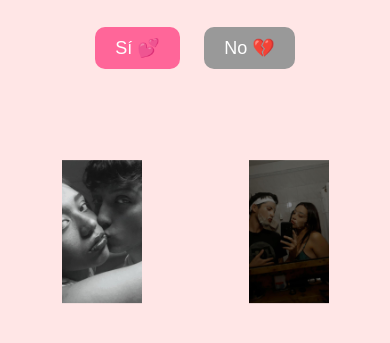
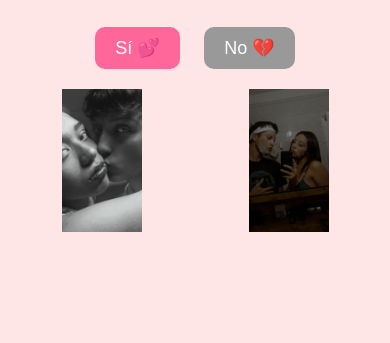
Before and after one commit to GitAgusHub/Carta, a plain HTML site: page index.html in a window 390 px wide. Shown: the part 167-510 px from the top of the page. Drawn offline with Linux system fonts and the light colour scheme.

Commit message:
Update estilo.css

```diff
--- a/estilo.css
+++ b/estilo.css
@@ -1,3 +1,4 @@
+
 body {
             text-align: center;
             font-family: 'Arial', sans-serif;
@@ -55,7 +56,7 @@ body {
         display: flex;
         justify-content: space-between;
         align-items: center;
-         margin-bottom: -50px; /* Ajusta si es necesario */
+         margin-bottom: -30px; /* Ajusta si es necesario */
             }
         /* Ocultar imágenes hasta que aparezca la carta */
         .img-esquina {
@@ -67,23 +68,28 @@ body {
             }
 
             .img-esquina-izq {
-                left: 0;
+                left: 5%;
             }
 
             .img-esquina-der {
-                right: 0;
+                right: 5%;
             }
 
         /* 📱 Ajustes para celulares */
         @media screen and (max-width: 600px) {
+         .imagenes {
+            flex-direction: row; /* Asegura que sigan alineadas horizontalmente */
+            justify-content: space-around; /* Se ajustan mejor en la pantalla */
+        }
+
         .img-esquina {
-            width: 80px; /* Reduce el tamaño en pantallas pequeñas */
-            display: block; /* Asegura que las imágenes se acomoden una debajo de la otra si es necesario */
-            margin: 10px auto; /* Centra las imágenes */
+             width: 80px; /* Reduce el tamaño en pantallas pequeñas */
+            position: static; /* Evita problemas con absolute en móviles */
+            transform: none;
+            margin: 10px;
             }
         }
 }
-
 
 
 /*body {
```
